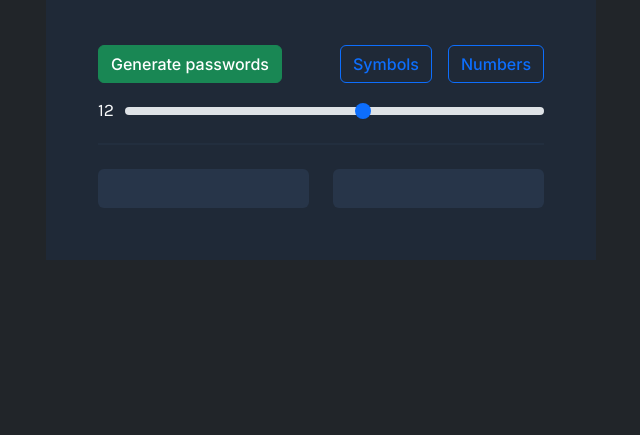
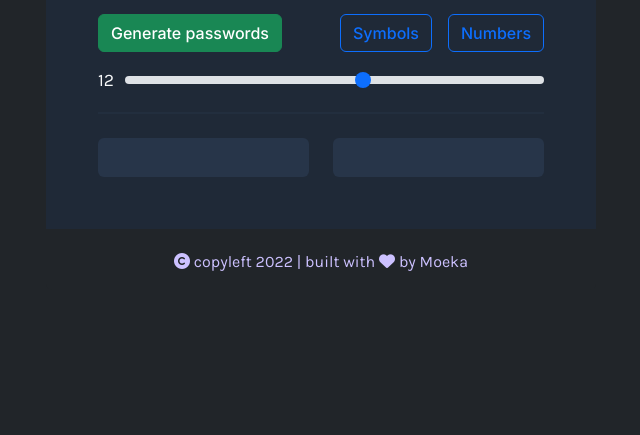
Before and after one commit to rizkyizh/Password-Generator, a plain HTML site: page index.html in a window 1280 px wide. Shown: the part 365-800 px from the top of the page, without its empty margins (319-959 px from the left). Drawn offline with nearby package versions, Linux system fonts and the light colour scheme.

Commit message:
add copyright

```diff
--- a/css/index.css
+++ b/css/index.css
@@ -13,10 +13,7 @@ body {
 
 .card-body{
     background-color: #1F2937;
-    /* background-color: whitesmoke; */
     padding: 3.25rem !important;
-    /* padding: 7.188rem 3.25rem !important; */
-    /* padding-top: 3.35rem !important; */
 }
 
 .card-body .card-title{
@@ -62,3 +59,17 @@ input[type='range']{
     font-family: var(--font-Karla);
     font-size: 1.1rem;
 }
+
+#copyright{
+    color: #CCC1FF;
+    text-align: center;
+    font-family: var(--font-Karla);
+}
+#copyright a{
+    text-decoration: none;
+    color: inherit;
+}
+
+#copyright a:hover{
+    color: #6943FF;
+}
--- a/index.html
+++ b/index.html
@@ -7,12 +7,12 @@
     <link rel="stylesheet" href="css/bubblesee.min.css" />
     <link rel="stylesheet" href="css/index.css">
     <link href="https://cdn.jsdelivr.net/npm/bootstrap@5.2.2/dist/css/bootstrap.min.css" rel="stylesheet" integrity="sha384-Zenh87qX5JnK2Jl0vWa8Ck2rdkQ2Bzep5IDxbcnCeuOxjzrPF/et3URy9Bv1WTRi" crossorigin="anonymous">
-    <title>Document</title>
+    <title>random password generator</title>
   </head>
   <body class="bg-dark" onload="darklightMode()">
     <div class="container-sm ">
-      <div class="card mx-auto text-light border-0 " style="max-width: 34.375rem; max-height: 34.25rem;">
-        <div class="card-body position-relative">
+      <div class="card mx-auto bg-dark  text-light border-0 " style="max-width: 34.375rem; max-height: 34.25rem;">
+        <div class="card-body position-relative ">
           <div class="form-check form-switch position-absolute top-0 end-0 mt-4 me-4">
             <input class="form-check-input" type="checkbox" role="switch" id="flexSwitchCheckDefault">
           </div>
@@ -41,8 +41,10 @@
               <div title="double click to copy" id="pass-2" class="p-2 rounded-2 "></div>
             </div>
           </div>
+          <p id="copyright"><i class=" fa-solid fa-copyright mt-4"></i> copyleft 2022 | built with <i class="fa-solid fa-heart"></i> by <a href="https://github.com/moe-ka" target="_blank" rel="noopener noreferrer">Moeka</a></p>
         </div>
     </div>
+    <script src="https://kit.fontawesome.com/7a13db0aca.js" crossorigin="anonymous"></script>
       <script src="js/index.js"></script>
       <script src="js/bubblesee.min.js"></script>
       <script src="https://cdn.jsdelivr.net/npm/bootstrap@5.2.2/dist/js/bootstrap.bundle.min.js" integrity="sha384-OERcA2EqjJCMA+/3y+gxIOqMEjwtxJY7qPCqsdltbNJuaOe923+mo//f6V8Qbsw3" crossorigin="anonymous"></script>
```
